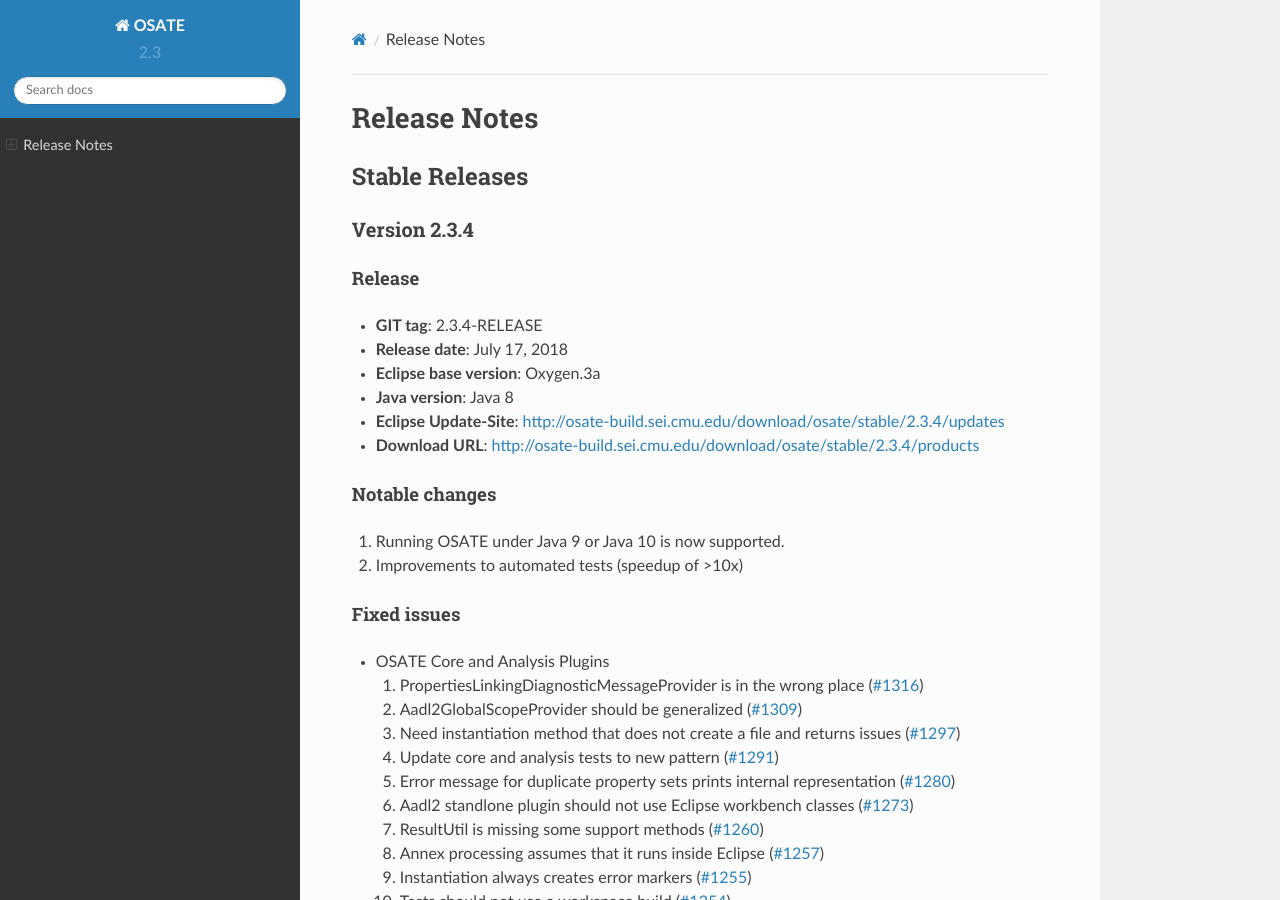
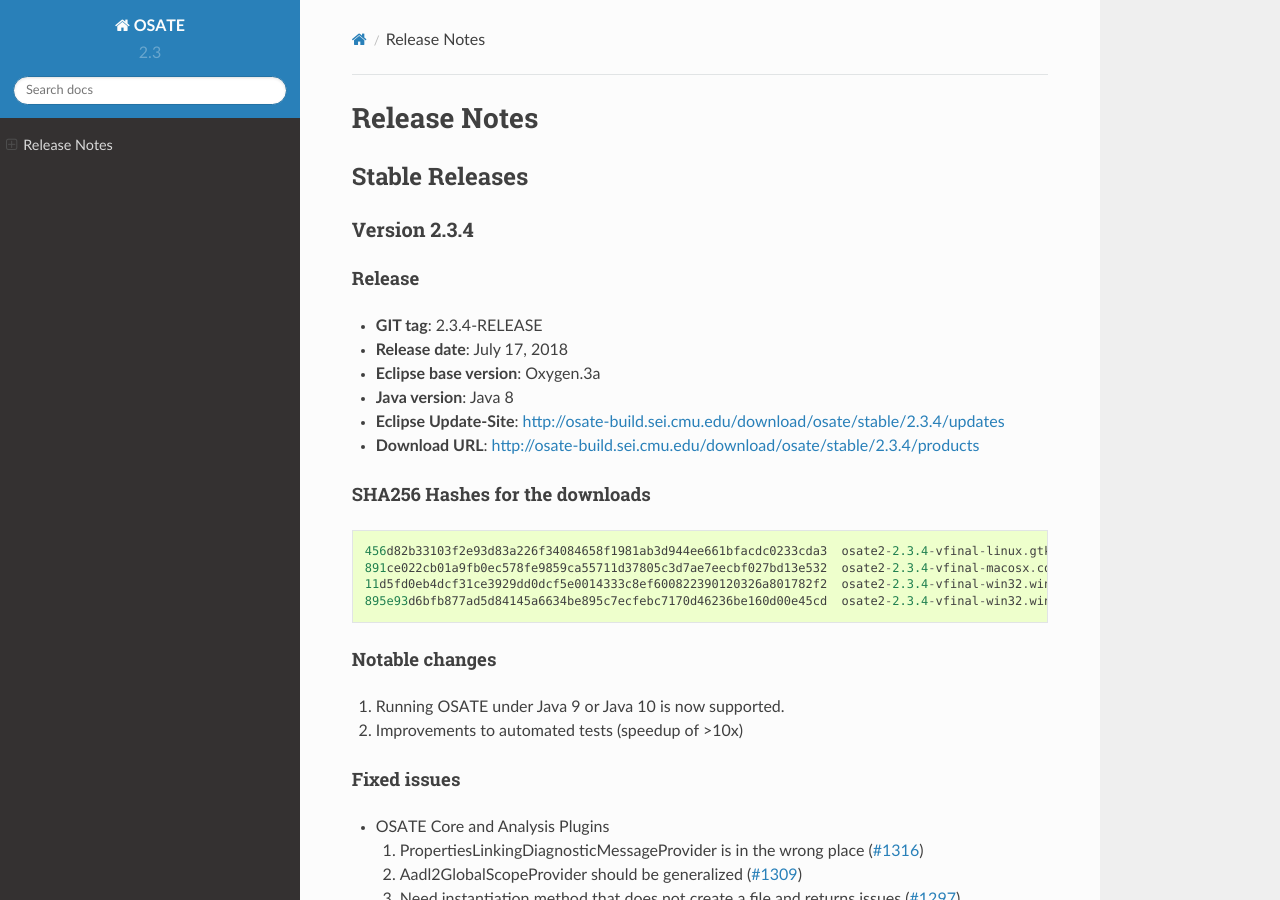
Before and after one commit to osate/website, a Sphinx documentation site: the page built from source/osate-releases.md, in a window 1280 px wide and 900 px high. Built offline with Sphinx 7.4.7 and the Read the Docs theme 2.0.0, drawn with Linux system fonts in a browser that asks for light colours.

Commit message:
Added sha256 hash for 2.3.4 downloads

````diff
--- a/source/osate-releases.md
+++ b/source/osate-releases.md
@@ -13,6 +13,13 @@
   - **Eclipse Update-Site**: <http://osate-build.sei.cmu.edu/download/osate/stable/2.3.4/updates>
   - **Download URL**: <http://osate-build.sei.cmu.edu/download/osate/stable/2.3.4/products>
 
+#### SHA256 Hashes for the downloads
+```
+456d82b33103f2e93d83a226f34084658f1981ab3d944ee661bfacdc0233cda3  osate2-2.3.4-vfinal-linux.gtk.x86_64.tar.gz
+891ce022cb01a9fb0ec578fe9859ca55711d37805c3d7ae7eecbf027bd13e532  osate2-2.3.4-vfinal-macosx.cocoa.x86_64.tar.gz
+11d5fd0eb4dcf31ce3929dd0dcf5e0014333c8ef600822390120326a801782f2  osate2-2.3.4-vfinal-win32.win32.x86_64.zip
+895e93d6bfb877ad5d84145a6634be895c7ecfebc7170d46236be160d00e45cd  osate2-2.3.4-vfinal-win32.win32.x86.zip
+```
 #### Notable changes
 
 1. Running OSATE under Java 9 or Java 10 is now supported.
````
